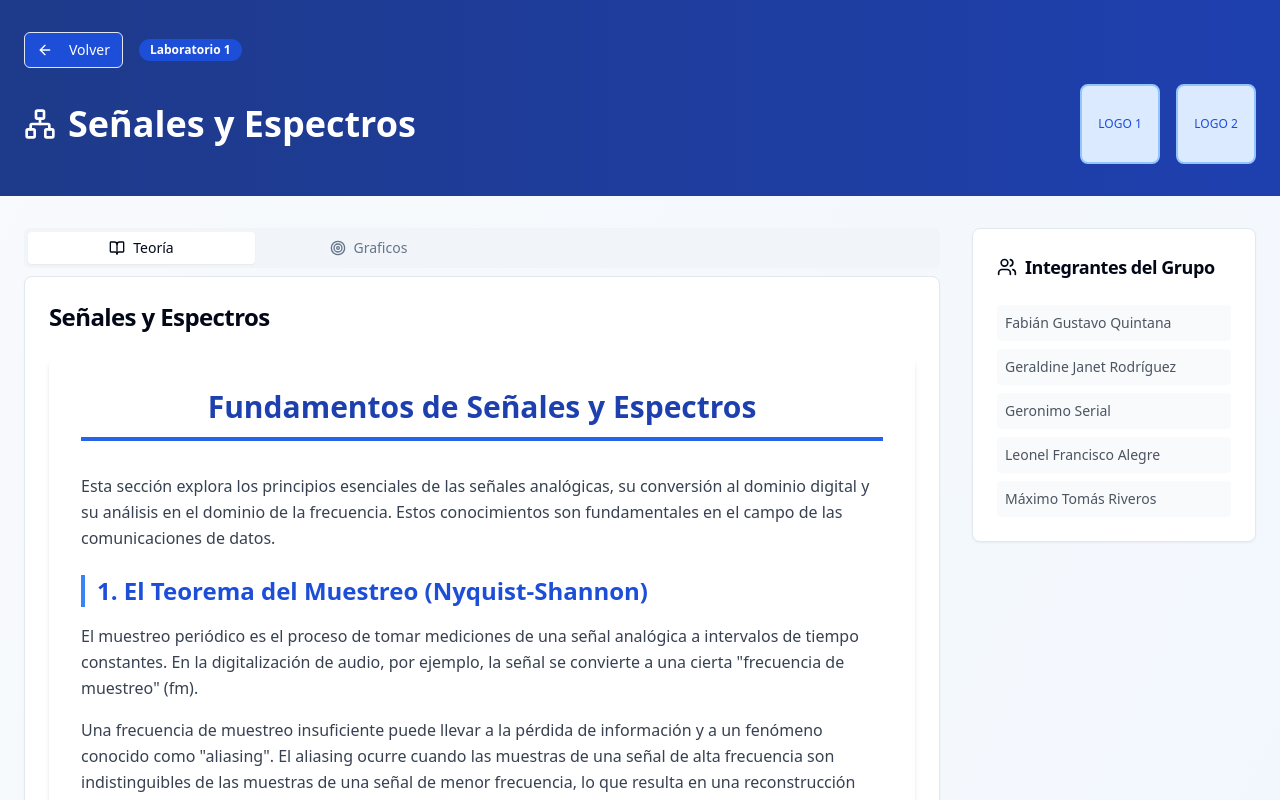
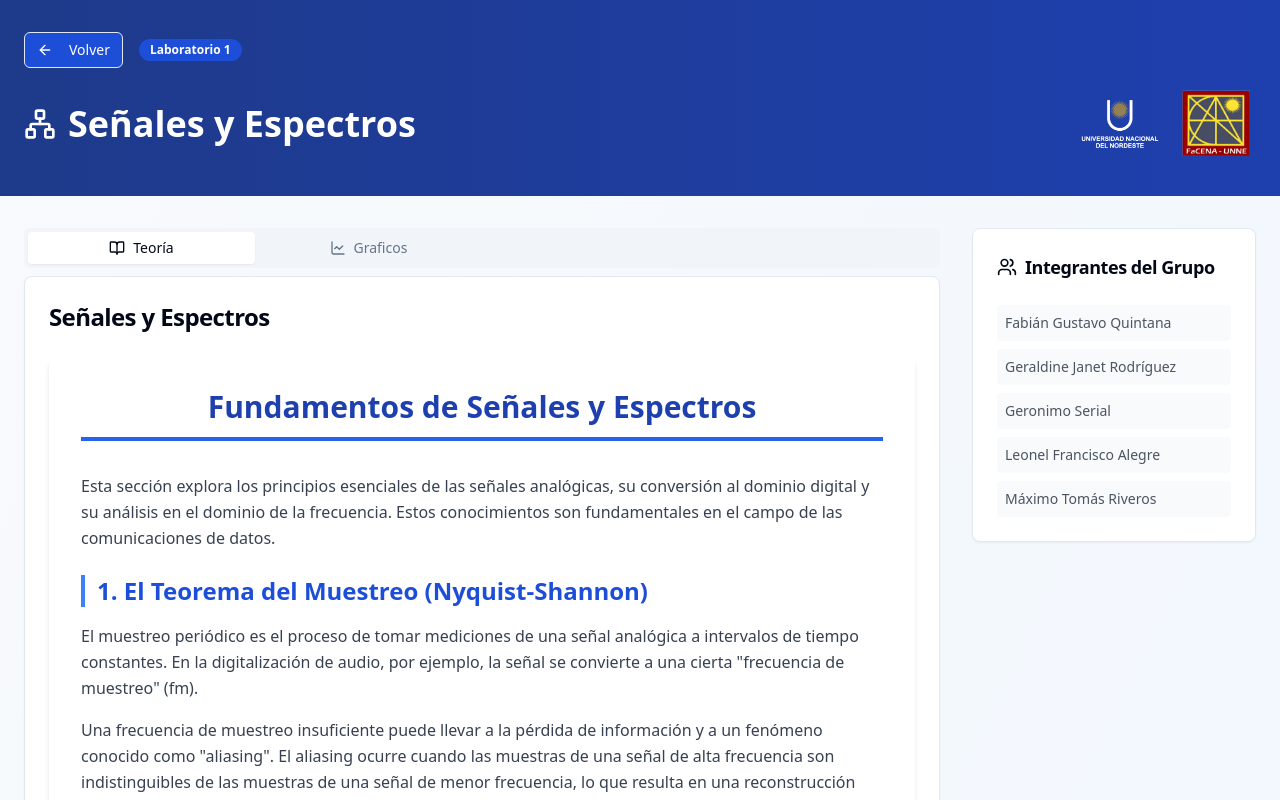
Before and after one commit to GeronimoSerial/Laboratorios-CommD-2025, a React (Vite) app: page /lab1 in a window 1280 px wide. Shown: the top 800 px of the page. Built offline with nearby package versions, Linux system fonts and the light colour scheme.

Commit message:
Eliminar imágenes no utilizadas y actualizar íconos en las páginas de laboratorio

```diff
--- a/src/pages/Lab1.tsx
+++ b/src/pages/Lab1.tsx
@@ -3,7 +3,7 @@ import { Card, CardContent, CardHeader, CardTitle } from "@/components/ui/card";
 import { Badge } from "@/components/ui/badge";
 import { Tabs, TabsContent, TabsList, TabsTrigger } from "@/components/ui/tabs";
 import Laboratorio1 from "@/components/Laboratorio1";
-import { ArrowLeft, Network, BookOpen, Target, Users } from "lucide-react";
+import { ArrowLeft, Network, BookOpen, ChartLine, Users } from "lucide-react";
 import { Link } from "react-router-dom";
 import SignalLabContent from "@/components/Laboratorio1/teoria";
 import { integrantes } from "@/lib/utils";
@@ -41,11 +41,11 @@ const Lab1 = () => {
               </h1>
             </div>
             <div className="flex items-center gap-4">
-              <div className="w-20 h-20 flex items-center justify-center bg-blue-100 border-2 border-blue-300 rounded-lg text-blue-700 text-xs text-center">
-                LOGO 1
+              <div className="w-20 h-20 flex items-center justify-center rounded-lg text-blue-700 text-xs text-center">
+                <img src="/Logo-UNNE.png" alt="" />
               </div>
-              <div className="w-20 h-20 flex items-center justify-center bg-blue-100 border-2 border-blue-300 rounded-lg text-blue-700 text-xs text-center">
-                LOGO 2
+              <div className="w-20 h-20 flex items-center justify-center rounded-lg text-blue-700 text-xs text-center">
+                <img src="/facena.png" alt="" />
               </div>
             </div>
           </div>
@@ -66,7 +66,7 @@ const Lab1 = () => {
                   value="graficos"
                   className="flex items-center gap-2"
                 >
-                  <Target className="w-4 h-4" />
+                  <ChartLine className="w-4 h-4" />
                   Graficos
                 </TabsTrigger>
               </TabsList>
--- a/src/pages/Lab2.tsx
+++ b/src/pages/Lab2.tsx
@@ -3,7 +3,7 @@ import { Card, CardContent, CardHeader, CardTitle } from "@/components/ui/card";
 import { Badge } from "@/components/ui/badge";
 import { Tabs, TabsContent, TabsList, TabsTrigger } from "@/components/ui/tabs";
 import Laboratorio2 from "@/components/Laboratorio2";
-import { ArrowLeft, Network, BookOpen, Target, Users } from "lucide-react";
+import { ArrowLeft, Network, BookOpen, Users, Calculator } from "lucide-react";
 import { Link } from "react-router-dom";
 import DataTransmissionContent from "@/components/Laboratorio2/teoria";
 import { integrantes } from "@/lib/utils";
@@ -60,8 +60,8 @@ const Lab2 = () => {
                   value="Calculadora"
                   className="flex items-center gap-2"
                 >
-                  <Target className="w-4 h-4" />
-                  Graficos
+                  <Calculator className="w-4 h-4" />
+                  Calculadora
                 </TabsTrigger>
               </TabsList>
 
--- a/src/pages/Lab3.tsx
+++ b/src/pages/Lab3.tsx
@@ -3,7 +3,7 @@ import { Card, CardContent, CardHeader, CardTitle } from "@/components/ui/card";
 import { Badge } from "@/components/ui/badge";
 import { Tabs, TabsContent, TabsList, TabsTrigger } from "@/components/ui/tabs";
 import Laboratorio3 from "@/components/Laboratorio3";
-import { ArrowLeft, Network, BookOpen, Target, Users } from "lucide-react";
+import { ArrowLeft, Network, BookOpen, Users, ChartLine } from "lucide-react";
 import { Link } from "react-router-dom";
 import EncodingModulationContent from "@/components/Laboratorio3/teoria";
 import { integrantes } from "@/lib/utils";
@@ -56,10 +56,10 @@ const Lab3 = () => {
                   Teoría
                 </TabsTrigger>
                 <TabsTrigger
-                  value="Calculadora"
+                  value="graficos"
                   className="flex items-center gap-2"
                 >
-                  <Target className="w-4 h-4" />
+                  <ChartLine className="w-4 h-4" />
                   Graficos
                 </TabsTrigger>
               </TabsList>
@@ -76,7 +76,7 @@ const Lab3 = () => {
                 </Card>
               </TabsContent>
 
-              <TabsContent value="Calculadora" className="space-y-6">
+              <TabsContent value="graficos" className="space-y-6">
                 <Card>
                   <CardHeader>
                     <CardTitle className=""></CardTitle>
--- a/src/pages/Lab4.tsx
+++ b/src/pages/Lab4.tsx
@@ -2,7 +2,7 @@ import { Button } from "@/components/ui/button";
 import { Card, CardContent, CardHeader, CardTitle } from "@/components/ui/card";
 import { Badge } from "@/components/ui/badge";
 import { Tabs, TabsContent, TabsList, TabsTrigger } from "@/components/ui/tabs";
-import { ArrowLeft, Network, BookOpen, Target, Users } from "lucide-react";
+import { ArrowLeft, Network, BookOpen, Users, Calculator } from "lucide-react";
 import { Link } from "react-router-dom";
 import TransmissionMediaContent from "@/components/Laboratorio4/teoria";
 import CalcDistancia from "@/components/Laboratorio4/calc_distancia_max";
@@ -61,13 +61,14 @@ const Lab4 = () => {
                   value="calculadora"
                   className="flex items-center gap-2"
                 >
-                  <Target className="w-4 h-4" />
+                  <Calculator className="w-4 h-4" />
                   Calculadora Ganancia
                 </TabsTrigger>
                 <TabsTrigger
                   value="calculadora2"
                   className="flex items-center gap-2"
                 >
+                  <Calculator className="w-4 h-4" />
                   Calculadora Distancia Maxima
                 </TabsTrigger>
               </TabsList>
```
Also changed, not shown: public/facenalogo.jpg (deleted), src/components/Laboratorio4/index.tsx (added), src/components/Laboratorio5/index.tsx (added), src/pages/Lab5.tsx (added).
